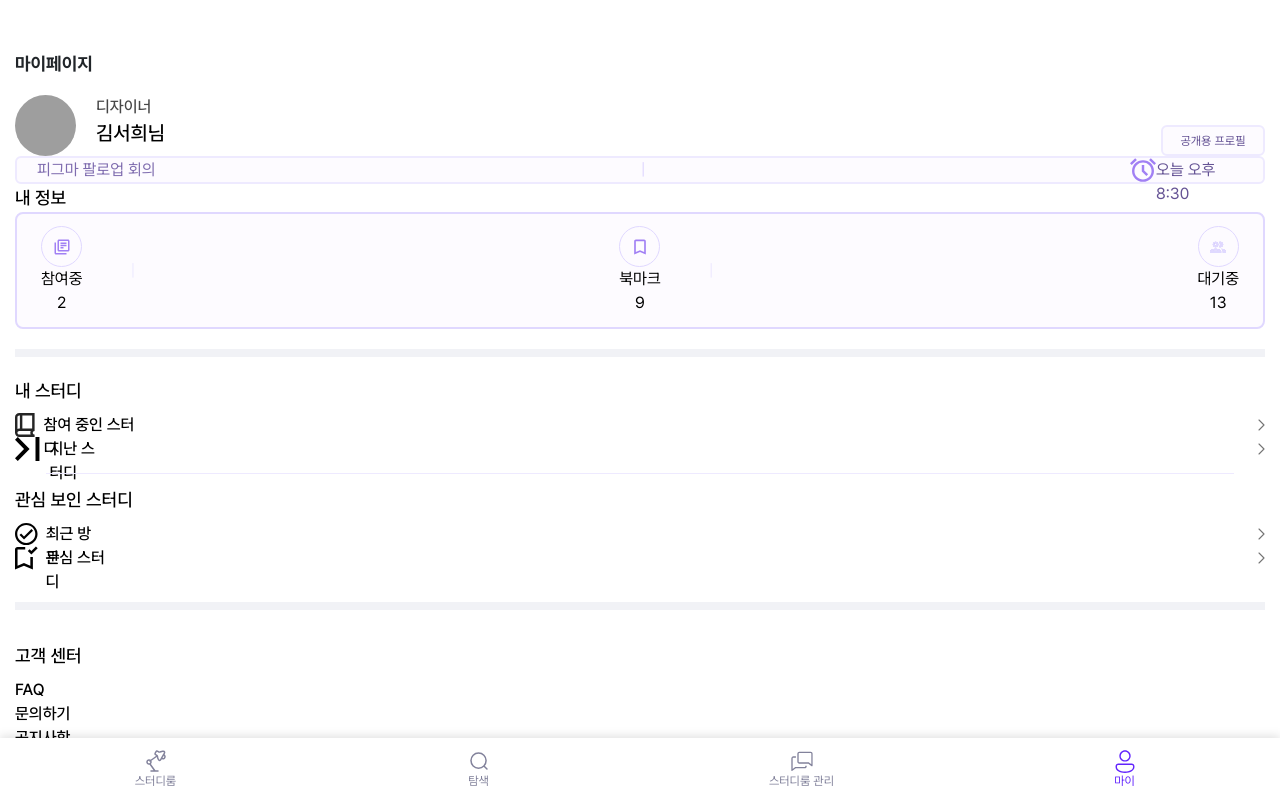
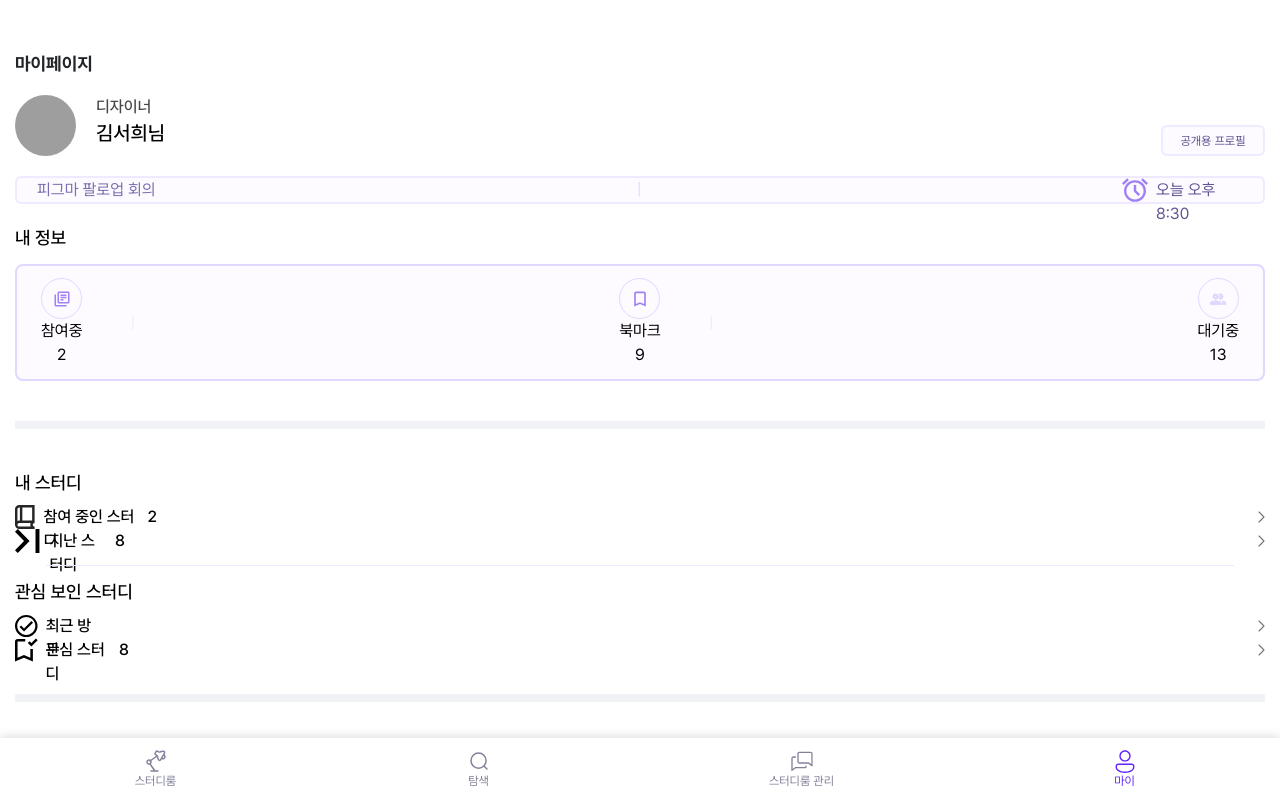
Before and after one commit to yoo-nji/Uandmy_Frontend, a Next.js app: page /mypage in a window 1280 px wide. Shown: the top 798 px of the page. Built offline with nearby package versions, Linux system fonts and the light colour scheme; grey boxes are pictures that could not be loaded.

Commit message:
[♻️refactor]: UserStatusSummary 컴포넌트로 분리

```diff
--- a/src/app/mypage/page.tsx
+++ b/src/app/mypage/page.tsx
@@ -5,6 +5,7 @@ import React, { useState } from 'react';
 import Button from '@/components/common/Button';
 import ImageUploader from '@/components/common/ImageUploader';
 import ToggleSwitch from '@/components/common/ToggleSwitch';
+import UserStatusSummary from '@/components/common/UserStatusSummary';
 
 const Page = () => {
   const router = useRouter();
@@ -44,6 +45,7 @@ const Page = () => {
         <header className="h-10 flex items-center mb-[.6875rem]">
           <p className="text-lg text-[#212529] font-bold">마이페이지</p>
         </header>
+        <div className="flex flex-col gap-5">
           <div className="flex flex-row gap-5">
             <button>
               <ImageUploader
@@ -55,7 +57,6 @@ const Page = () => {
             <div className="flex flex-row justify-between w-full relative">
               <div>
                 <p className="font-medium text-base text-[#474747]">디자이너</p>
-
                 <p className="font-medium text-xl ">김서희님</p>
               </div>
 
@@ -75,34 +76,14 @@ const Page = () => {
             <span className="text-[#E0D8FF]">|</span>
             <span className="flex flex-row">
               <img src={'images/Alarm.svg'} alt="알람" />
-            <span className="text-[#645294]">오늘 오후 8:30</span>
+              <span className="text-[#645294] ml-2">오늘 오후 8:30</span>
             </span>
           </div>
-        <p className="font-medium text-lg">내 정보</p>
-        <div className="w-full h-auto border-2 border-[#E0D8FF] bg-[#FDFBFF] rounded-lg p-3 ">
-          <div className="flex flex-row items-center justify-between mx-3">
-            {boxDatas.map((data, index) => (
-              <div key={index} className="flex items-center  ">
-                <div className="flex flex-col items-center text-center ">
-                  <span className="flex w-[2.563rem] h-[2.563rem] items-center justify-center border border-[#E0D8FF] bg-[#FDFBFF] rounded-full">
-                    <img
-                      src={data.img}
-                      alt={data.alt}
-                      className="w-[1rem] h-[1rem]"
-                    />
-                  </span>
-                  <span>{data.label}</span>
-                  <p>{data.count}</p>
+          <div>
+            <p className="font-medium text-lg mb-3">내 정보</p>
+            <UserStatusSummary boxDatas={boxDatas} />
           </div>
-                <div>
-                  {index < boxDatas.length - 1 && (
-                    <span className="ml-12 text-[#EEEAFF]">|</span>
-                  )}
-                </div>
-              </div>
-            ))}
-          </div>
-        </div>
+
           <div className="w-full h-[0.5rem] box-border bg-[#F1F2F6] mt-5 mb-5"></div>
           <div className="flex flex-col gap-3">
             <div className="font-medium">
@@ -111,15 +92,18 @@ const Page = () => {
               <div className="flex justify-between">
                 <div className="flex flex-row gap-2">
                   <img src={'/images/Joining.svg'} alt={'참여 중인 스터디'} />
-                참여 중인 스터디
+                  참여 중인 스터디<span>2</span>
                 </div>
 
-              <img src={'/images/Navigate.svg'} alt={'참여 중인 스터디 이동'} />
+                <img
+                  src={'/images/Navigate.svg'}
+                  alt={'참여 중인 스터디 이동'}
+                />
               </div>
               <div className="flex justify-between">
                 <div className="flex flex-row gap-2">
                   <img src={'/images/Before.svg'} alt={'지난 스터디'} />
-                지난 스터디
+                  지난 스터디 <span>8</span>
                 </div>
 
                 <img src={'/images/Navigate.svg'} alt={'지난 스터디 이동'} />
@@ -140,7 +124,7 @@ const Page = () => {
               <div className="flex justify-between">
                 <div className="flex flex-row gap-2">
                   <img src={'/images/Bookmark2.svg'} alt={'관심 스터디'} />
-                관심 스터디
+                  관심 스터디<span>8</span>
                 </div>
 
                 <img src={'/images/Navigate.svg'} alt={'관심 스터디 이동'} />
@@ -168,6 +152,7 @@ const Page = () => {
           </div>
         </div>
       </div>
+    </div>
   );
 };
 
--- /dev/null
+++ b/src/components/common/UserStatusSummary.tsx
@@ -0,0 +1,40 @@
+interface SummaryProps {
+  boxDatas: {
+    img: string;
+    alt: string;
+    label: string;
+    count: number;
+  }[];
+}
+
+const UserStatusSummary = ({ boxDatas }: SummaryProps) => {
+  return (
+    <>
+      <div className="w-full h-auto border-2 border-[#E0D8FF] bg-[#FDFBFF] rounded-lg p-3 ">
+        <div className="flex flex-row items-center justify-between mx-3">
+          {boxDatas.map((data, index) => (
+            <div key={index} className="flex items-center  ">
+              <div className="flex flex-col items-center text-center ">
+                <span className="flex w-[2.563rem] h-[2.563rem] items-center justify-center border border-[#E0D8FF] bg-[#FDFBFF] rounded-full">
+                  <img
+                    src={data.img}
+                    alt={data.alt}
+                    className="w-[1rem] h-[1rem]"
+                  />
+                </span>
+                <span>{data.label}</span>
+                <p>{data.count}</p>
+              </div>
+              <div>
+                {index < boxDatas.length - 1 && (
+                  <span className="ml-12 text-[#EEEAFF]">|</span>
+                )}
+              </div>
+            </div>
+          ))}
+        </div>
+      </div>
+    </>
+  );
+};
+export default UserStatusSummary;
```
Lines whose indentation alone changed are shown as unchanged.
